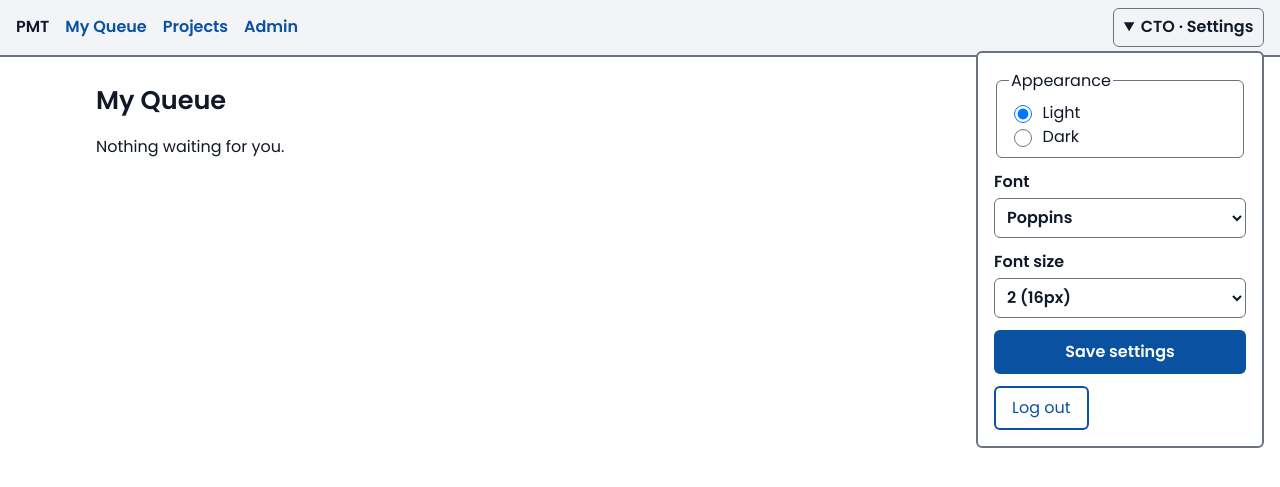
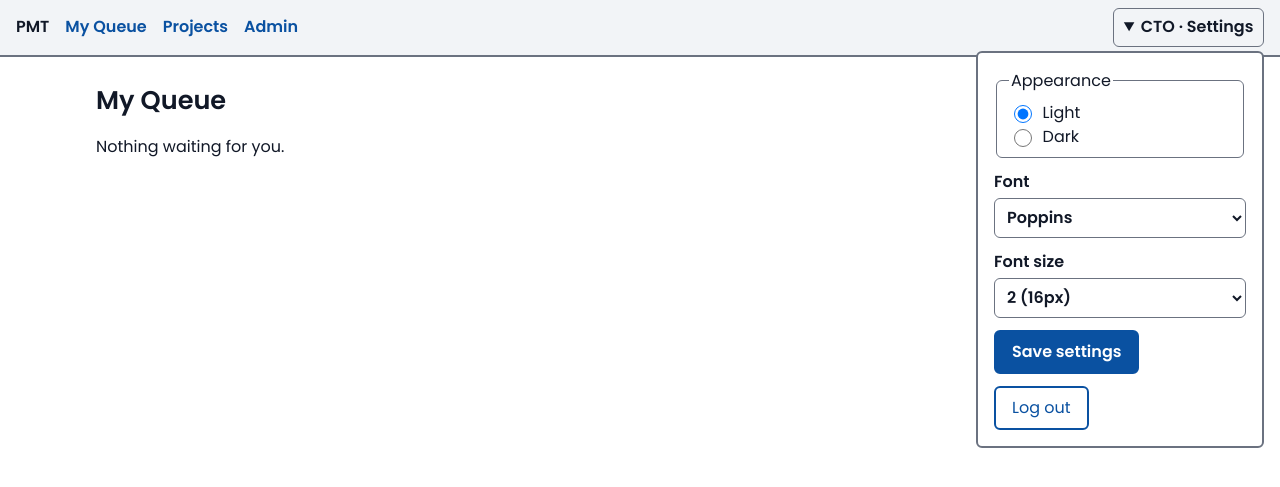
Before and after one commit to alvizamanwork-ship-it/IT-PMT-, a FastAPI app: page / in a window 1280 px wide, after a click that opens the changed part. Shown: the top 487 px of the page. Run offline with FastAPI, Linux system fonts and the light colour scheme; the visitor is signed in with stand-in values (Sample User, id 1); data comes from the database, SQL or seed files in the repository; data that the repository does not hold is empty.

Commit message:
Keep buttons in stacked forms at natural width
Co-Authored-By: Claude Opus 5.5 <noreply@anthropic.com>
Claude-Session: https://claude.ai/code/session_01N3zziQJdhE8aK6FiZXEZuP

```diff
--- a/app/static/style.css
+++ b/app/static/style.css
@@ -76,3 +76,4 @@ blockquote { margin: .25rem 0 0; padding-left: .75rem; border-left: 3px solid va
 .comment { border-bottom: 1px solid var(--border); padding: .25rem 0; }
 .comment p { margin: .25rem 0; }
 code { overflow-wrap: anywhere; }
+.stack > .btn { justify-self: start; }
```
